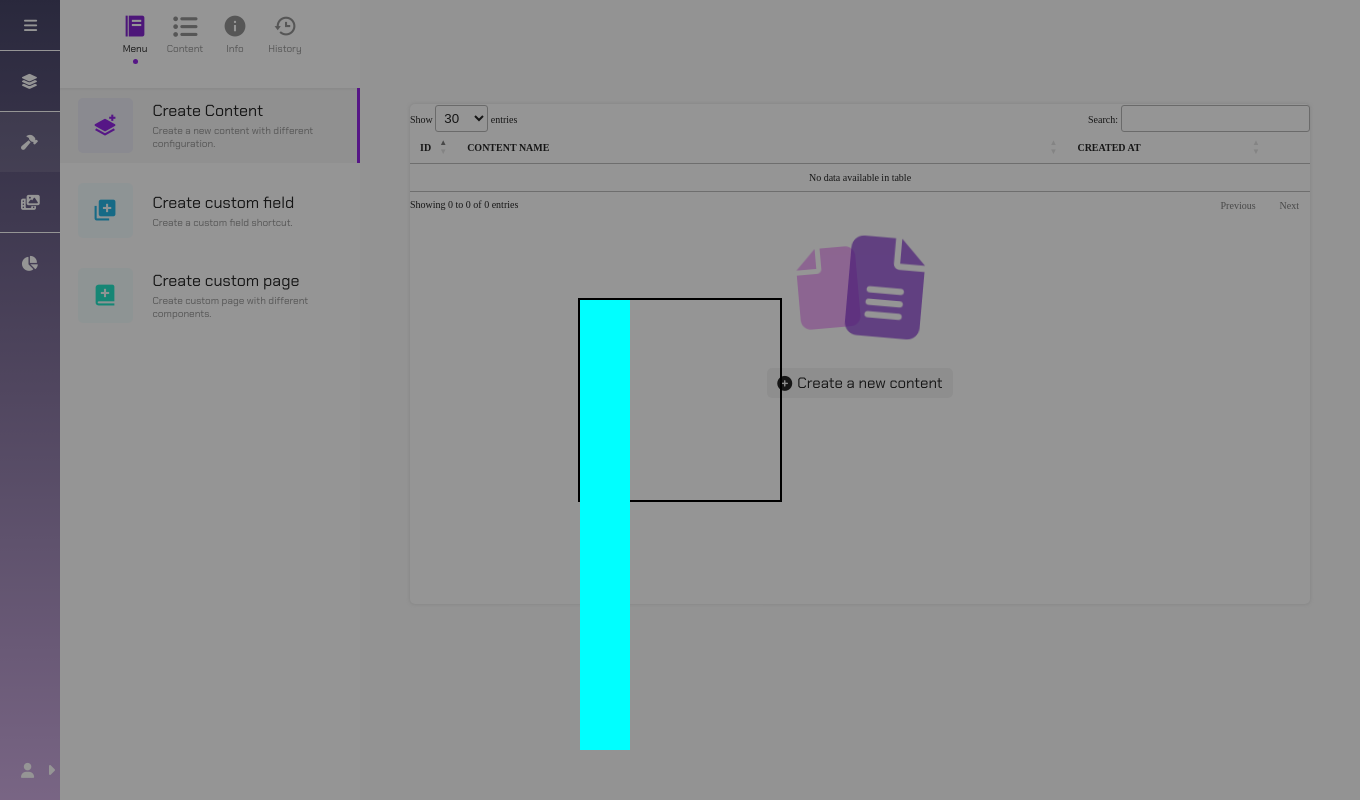
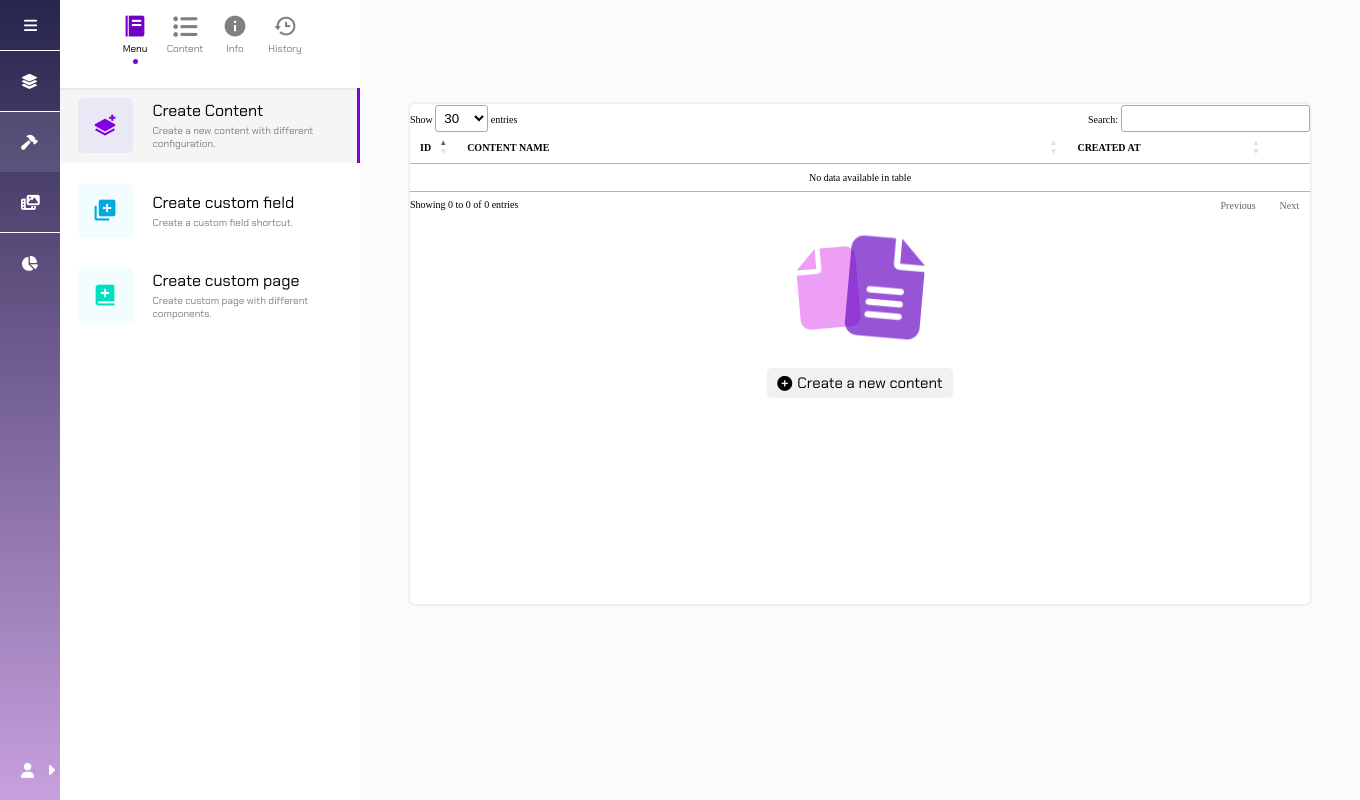
Before and after one commit to ZhenruLo/SimplyCMS, a Flask app: page /content-manager in a window 1360 px wide. Run offline with Flask 3, Linux system fonts and the light colour scheme; the visitor is signed in with stand-in values (Sample User, id 1); data that the repository does not hold is empty; parts of the project's set-up code (start-up, migrations or seed data) failed here and were passed over; some libraries are stand-ins or nearby versions; some web fonts are replaced.

Commit message:
completed popup background setup

```diff
--- a/public/static/css/base.css
+++ b/public/static/css/base.css
@@ -13,9 +13,9 @@ body{
     flex-direction: row;
 }
 
-#pop_up_background{
+.pop_up_background{
     z-index: 999999;
-    display: flex;
+    display: none;
     flex-wrap: wrap;
     justify-content: center;
     align-items: center;
@@ -26,6 +26,11 @@ body{
     background-color: rgba(44, 44, 44, 0.5);
 }
 
+.pop_up_background.show{
+    display: flex;
+    animation: opacity-animation 0.5s ease;
+}
+
 @media only screen and (max-width: 800px){
     body {
         flex-direction: row;
--- a/public/static/js/base.js
+++ b/public/static/js/base.js
@@ -1,19 +1,13 @@
+function toggle_pop_up(){
+    $('.pop_up_background').toggleClass('show');
+};
+
 $( function() {
-    function show_pop_up(){
-
-    };
-
-    function hide_pop_up(){
-        $('#pop_up_background').css('display', 'none');
-    };
-
-    $('#pop_up_background').on('click', function(e){
-        console.log(e.target);
-        console.log(e.currentTarget);
+    $('.pop_up_background').on('click', function(e){
         if (e.target !== e.currentTarget) {
             return
         };
-        hide_pop_up();
+        toggle_pop_up();
     });
 
     $('.page_loader').css('display','none');
--- a/public/template/base.html
+++ b/public/template/base.html
@@ -50,18 +50,7 @@
             <span class='loading_text' style='--i:7'>G</span>
         </div>
 
-        <div id='pop_up_background'>
-            <div class='test_div' style='border: 2px solid; width: 200px; height: 200px'>
-                <div style='background: cyan; width: 50px; height: 50px'></div>
-                <div style='background: cyan; width: 50px; height: 50px'></div>
-                <div style='background: cyan; width: 50px; height: 50px'></div>
-                <div style='background: cyan; width: 50px; height: 50px'></div>
-                <div style='background: cyan; width: 50px; height: 50px'></div>
-                <div style='background: cyan; width: 50px; height: 50px'></div>
-                <div style='background: cyan; width: 50px; height: 50px'></div>
-                <div style='background: cyan; width: 50px; height: 50px'></div>
-                <div style='background: cyan; width: 50px; height: 50px'></div>
-            </div>
+        <div class='pop_up_background'>
             {% block pop_up %}{% endblock pop_up %}
         </div>
 
--- /dev/null
+++ b/src/blueprints/content_manager/static/js/content_manager_functions.js
@@ -0,0 +1,34 @@
+function openMenu(id) {
+    $('.left_panel_content_container').removeClass('selected_panel');
+    if (id === 'menu_tab' && $('#' + id).hasClass('selected_tab')) {
+        $('#left_panel_menu').toggleClass('selected_panel');
+    }
+
+    else if (id === 'content_tab' && $('#' + id).hasClass('selected_tab')) {
+        $('#left_panel_content_type').toggleClass('selected_panel');
+    }
+
+    else if (id === 'information_tab' && $('#' + id).hasClass('selected_tab')) {
+        $('#left_panel_info').toggleClass('selected_panel');
+    }
+
+    else if (id === 'history_tab' && $('#' + id).hasClass('selected_tab')) {
+        $('#left_panel_history').toggleClass('selected_panel');
+    }
+};
+
+function openContent(id) {
+    $('.center_content_container').removeClass('selected_content');
+
+    if (id === 'row_create_content' && $('#' + id).hasClass('selected_row')) {
+        $('#center_create_content').toggleClass('selected_content');
+    }
+
+    else if (id === 'row_custom_field' && $('#' + id).hasClass('selected_row')) {
+        $('#center_custom_field').toggleClass('selected_content');
+    }
+
+    else if (id === 'row_create_page' && $('#' + id).hasClass('selected_row')) {
+        $('#center_create_page').toggleClass('selected_content');
+    }
+}
--- a/src/blueprints/content_manager/static/js/content_manager_interact.js
+++ b/src/blueprints/content_manager/static/js/content_manager_interact.js
@@ -1,39 +1,4 @@
 $(function() {
-    function openMenu(id) {
-        $('.left_panel_content_container').removeClass('selected_panel');
-        if (id === 'menu_tab' && $('#' + id).hasClass('selected_tab')) {
-            $('#left_panel_menu').toggleClass('selected_panel');
-        }
-
-        else if (id === 'content_tab' && $('#' + id).hasClass('selected_tab')) {
-            $('#left_panel_content_type').toggleClass('selected_panel');
-        }
-
-        else if (id === 'information_tab' && $('#' + id).hasClass('selected_tab')) {
-            $('#left_panel_info').toggleClass('selected_panel');
-        }
-
-        else if (id === 'history_tab' && $('#' + id).hasClass('selected_tab')) {
-            $('#left_panel_history').toggleClass('selected_panel');
-        }
-    };
-
-    function openContent(id) {
-        $('.center_content_container').removeClass('selected_content');
-
-        if (id === 'row_create_content' && $('#' + id).hasClass('selected_row')) {
-            $('#center_create_content').toggleClass('selected_content');
-        }
-
-        else if (id === 'row_custom_field' && $('#' + id).hasClass('selected_row')) {
-            $('#center_custom_field').toggleClass('selected_content');
-        }
-
-        else if (id === 'row_create_page' && $('#' + id).hasClass('selected_row')) {
-            $('#center_create_page').toggleClass('selected_content');
-        }
-    }
-
     $('.left_panel_tab').on('click', function(event) {
         event.preventDefault();
         var current_tab = $(this);
@@ -73,6 +38,7 @@ $(function() {
 
     $('.footer_text_anchor').on('click', function(event) {
         event.preventDefault();
-        console.log('here');
+
+        toggle_pop_up();
     })
 });
--- a/src/blueprints/content_manager/template/content_manager.html
+++ b/src/blueprints/content_manager/template/content_manager.html
@@ -183,6 +183,7 @@
 
 {% block script %}
 {{ super() }}
+<script src="{{ url_for('content_manager_bp.static', filename='js/content_manager_functions.js') }}"></script>
 <script src="{{ url_for('content_manager_bp.static', filename='js/content_manager_interact.js') }}"></script>
 <script src="{{ url_for('content_manager_bp.static', filename='js/content_manager_start.js') }}"></script>
 <script src="{{ url_for('content_manager_bp.static', filename='js/content_manager_async.js') }}"></script>
```
